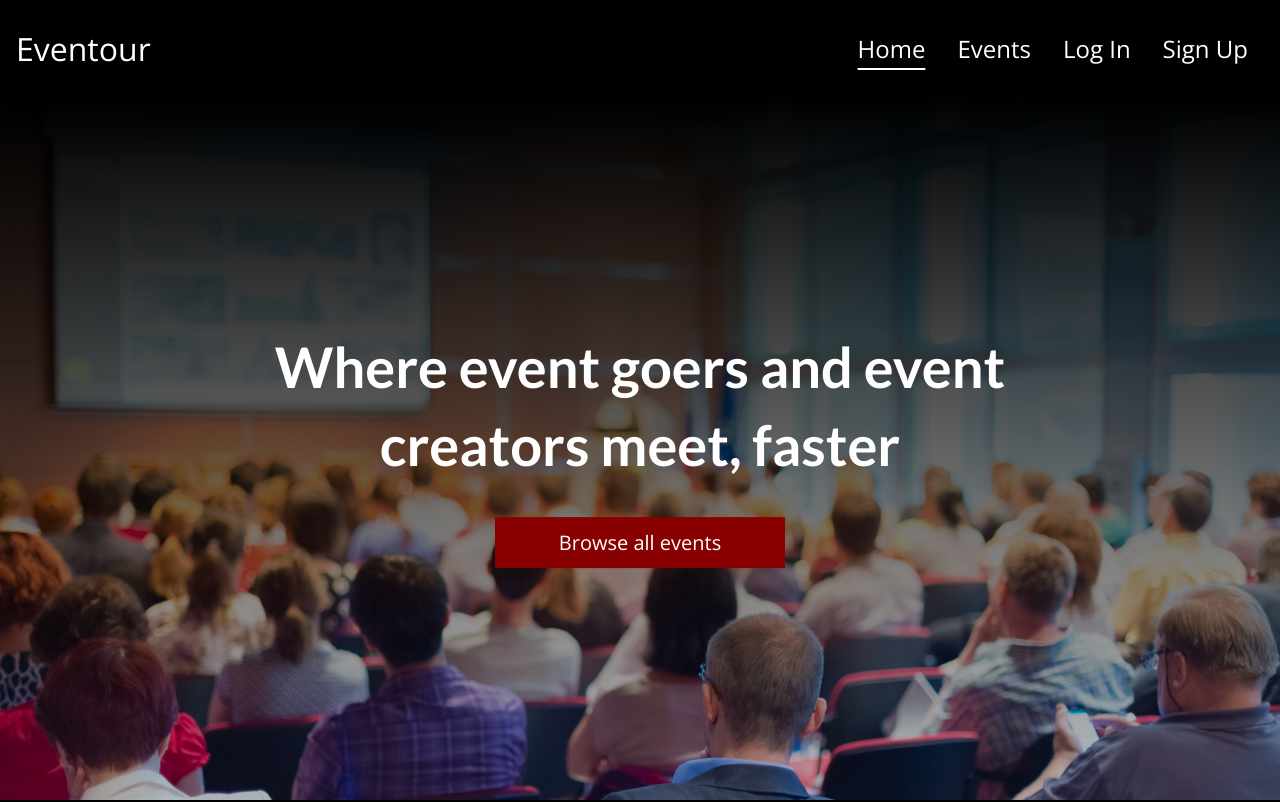
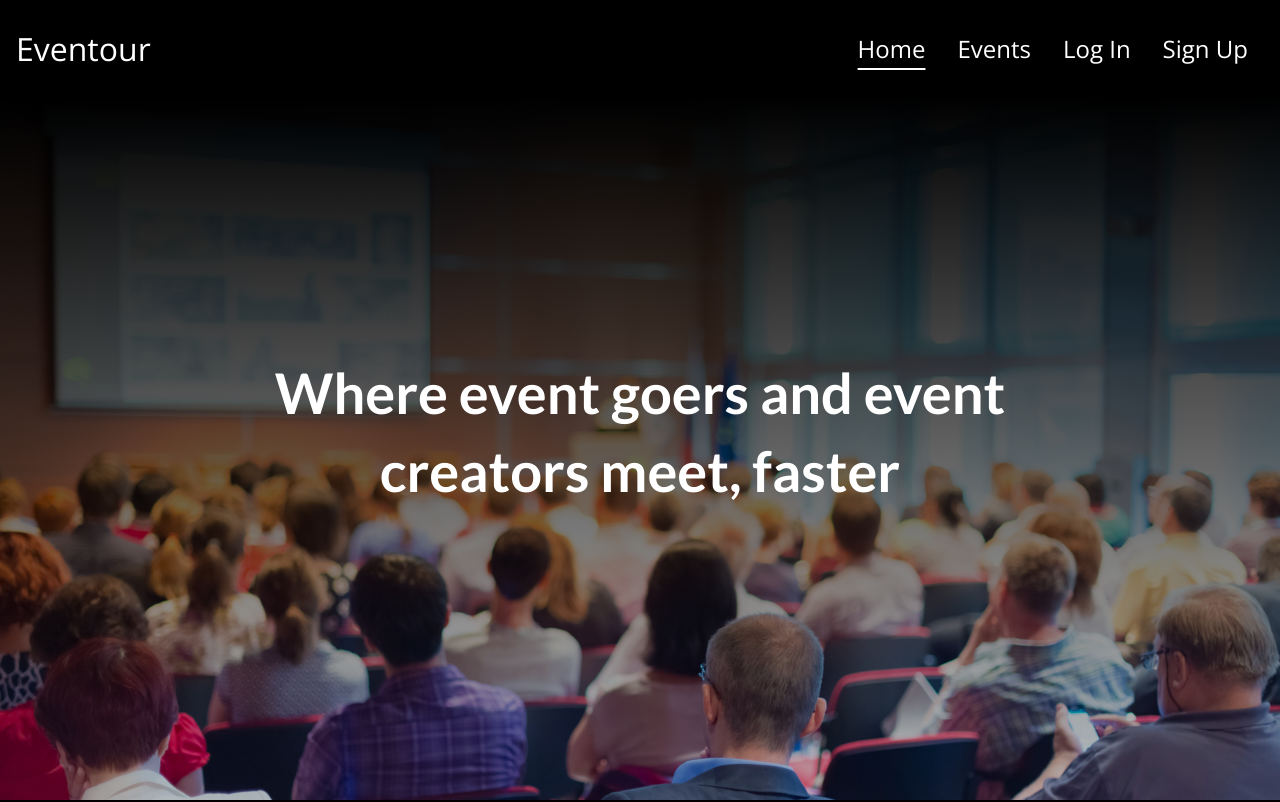
Before and after one commit to Chacho104/eventour-app, a Next.js app: page / in a window 1280 px wide. Shown: the top 802 px of the page. Built offline with nearby package versions, Linux system fonts and the light colour scheme; no server answers; the database is empty.

Commit message:
Remove button from hero

```diff
--- a/components/layout/hero.js
+++ b/components/layout/hero.js
@@ -8,7 +8,6 @@ function Hero() {
         <div className={classes.overlay}></div>
         <div className={classes.content}>
           <h1>Where event goers and event creators meet, faster</h1>
-          <Button link="/events">Browse all events</Button>
         </div>
       </div>
     </section>
```
